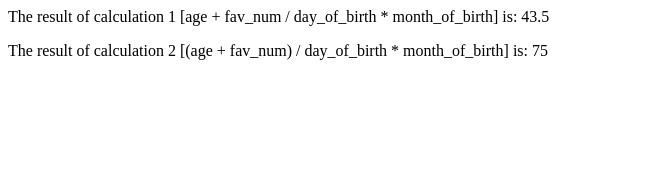
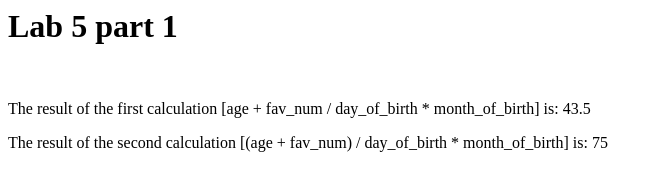
Before and after one commit to tnomuu/ITM352_repo, a website: page Lab 5/lab5.html in a window 1280 px wide. Shown: the whole page, without its empty margins (0-663 px from the left). Drawn offline with Linux system fonts and the light colour scheme.

Commit message:
lab 5 part 1

```diff
--- a/Lab 5/lab5.html
+++ b/Lab 5/lab5.html
@@ -5,8 +5,9 @@
     <title>Lab5 part 1</title>
 </head>
 <body>
-    <p>The result of calculation 1 [age + fav_num / day_of_birth * month_of_birth] is: <span id="result1"></span></p>
-    <p>The result of calculation 2 [(age + fav_num) / day_of_birth * month_of_birth] is: <span id="result2"></span></p>
+    <h1>Lab 5 part 1</h1><br>
+    <p>The result of the first calculation [age + fav_num / day_of_birth * month_of_birth] is: <span id="result1"></span></p>
+    <p>The result of the second calculation [(age + fav_num) / day_of_birth * month_of_birth] is: <span id="result2"></span></p>
     <script src="lab5.js"></script>
 </body>
 </html>
```
